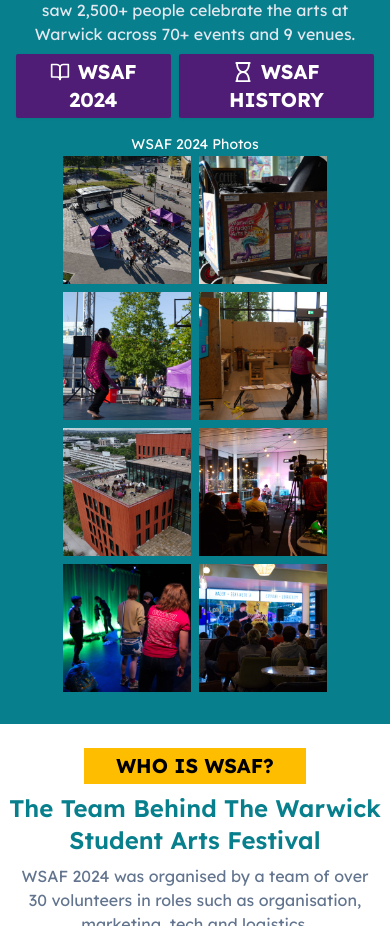
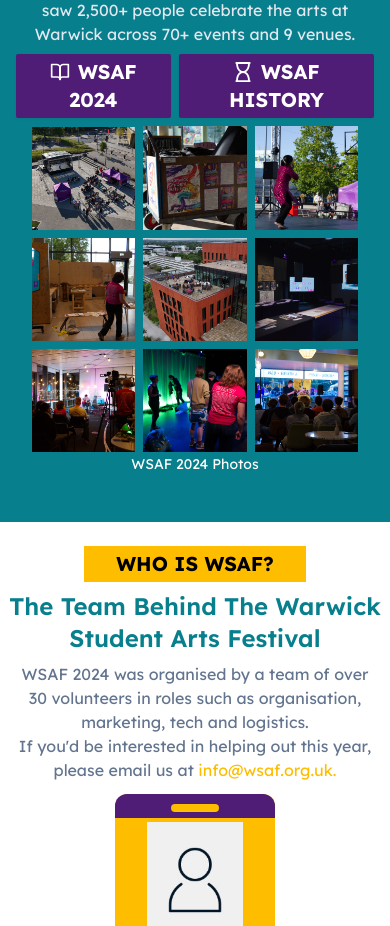
Before and after one commit to WarwickStudentArtsFestival/wsaf25-website, a Next.js app: page / in a window 390 px wide. Shown: the part 4640-5566 px from the top of the page. Built offline with nearby package versions, Linux system fonts and the light colour scheme.

Commit message:
history gallery responsive on mobile

```diff
--- a/src/app/(home)/components/history.tsx
+++ b/src/app/(home)/components/history.tsx
@@ -1,21 +1,10 @@
 import { FiBookOpen } from 'react-icons/fi';
-import {
-  FaRegHourglass,
-} from 'react-icons/fa';
+import { FaRegHourglass } from 'react-icons/fa';
 import Image from 'next/image';
-import PiazzaStage from '@/assets/images/stage.jpg';
-import Dance from '@/assets/images/dance.jpg';
-import Curiositea from '@/assets/images/curiositea.jpg';
-import Art from '@/assets/images/art.jpg';
-import Curiositea2 from '@/assets/images/curiositea-2.jpg';
-import FabTerrace from '@/assets/images/fab-terrace.jpg';
-import FabTerrace2 from '@/assets/images/fab-terrace-2.jpg';
-import Theatre from '@/assets/images/theatre.jpg';
-import TshirtMaking from '@/assets/images/tshirt-making.jpg';
-import WsafClosingSpeech from '@/assets/images/wsaf-closing-speech.jpg';
 import HighlightedHeading from '@/app/components/highlighted-heading';
 import Wsaf2015StandImage from '@/assets/history/wsaf-2015-stand.jpg';
 import Link from 'next/link';
+import LastYearGallery from '@/app/history/components/last-year-gallery';
 
 export default function History() {
   return (
@@ -75,61 +64,8 @@ export default function History() {
         </Link>
       </div>
 
-      <p className="mt-4 mb-0.5 text-white text-sm">WSAF 2024 Photos</p>
-      <div className="px-8 lg:text-lg max-w-5xl mx-auto">
-        <div className="grid grid-cols-2 sm:grid-cols-3 lg:grid-cols-5 gap-2 w-max mx-auto">
-          <Image
-            src={PiazzaStage}
-            alt="Aerial photo of dance at the WSAF piazza stage"
-            className="object-contain h-32 md:h-40 w-auto"
-          />
-          <Image
-            src={Curiositea}
-            alt="The WSAF-mobile at Curiositea"
-            className="object-contain h-32 md:h-40 w-auto"
-          />
-          <Image
-            src={Dance}
-            alt="Dance at the WSAF piazza stage"
-            className="object-contain h-32 md:h-40 w-auto"
-          />
-          <Image
-            src={TshirtMaking}
-            alt="T-shirt making workship in the FAB"
-            className="object-contain h-32 md:h-40 w-auto"
-          />
-          <Image
-            src={FabTerrace}
-            alt="Aerial photo of WSAF at the FAB terrace"
-            className="object-contain h-32 md:h-40 w-auto"
-          />
-          <Image
-            src={Art}
-            alt="The WSAF art gallery"
-            className="object-contain h-32 md:h-40 w-auto hidden sm:block"
-          />
-          <Image
-            src={FabTerrace2}
-            alt="The indoor WSAF FAB terrace"
-            className="object-contain h-32 md:h-40 w-auto"
-          />
-          <Image
-            src={Theatre}
-            alt="Theatre at WSAF"
-            className="object-contain h-32 md:h-40 w-auto"
-          />
-          <Image
-            src={Curiositea2}
-            alt="WSAF comedy night at Curiositea"
-            className="object-contain h-32 md:h-40 w-auto"
-          />
-          <Image
-            src={WsafClosingSpeech}
-            alt="WSAF closing speech"
-            className="object-contain h-32 md:h-40 w-auto hidden lg:block"
-          />
-        </div>
-      </div>
+      <LastYearGallery />
+      <p className="mt-0.5 mb-4 text-white text-sm">WSAF 2024 Photos</p>
     </section>
   );
 }
--- /dev/null
+++ b/src/app/history/components/last-year-gallery.tsx
@@ -0,0 +1,46 @@
+import Image from 'next/image';
+import PiazzaStage from '@/assets/images/stage.jpg';
+import Dance from '@/assets/images/dance.jpg';
+import Curiositea from '@/assets/images/curiositea.jpg';
+import Art from '@/assets/images/art.jpg';
+import Curiositea2 from '@/assets/images/curiositea-2.jpg';
+import FabTerrace from '@/assets/images/fab-terrace.jpg';
+import FabTerrace2 from '@/assets/images/fab-terrace-2.jpg';
+import Theatre from '@/assets/images/theatre.jpg';
+import TshirtMaking from '@/assets/images/tshirt-making.jpg';
+import WsafClosingSpeech from '@/assets/images/wsaf-closing-speech.jpg';
+
+export default function LastYearGallery() {
+  const images = [
+    { src: PiazzaStage, alt: 'Aerial photo of dance at the WSAF piazza stage' },
+    { src: Curiositea, alt: 'The WSAF-mobile at Curiositea' },
+    { src: Dance, alt: 'Dance at the WSAF piazza stage' },
+    { src: TshirtMaking, alt: 'T-shirt making workshop in the FAB' },
+    { src: FabTerrace, alt: 'Aerial photo of WSAF at the FAB terrace' },
+    { src: Art, alt: 'The WSAF art gallery' },
+    { src: FabTerrace2, alt: 'The indoor WSAF FAB terrace' },
+    { src: Theatre, alt: 'Theatre at WSAF' },
+    { src: Curiositea2, alt: 'WSAF comedy night at Curiositea' },
+    { src: WsafClosingSpeech, alt: 'WSAF closing speech' },
+  ];
+
+  return (
+    <div className="grid grid-cols-3 max-w-6xl sm:grid-cols-3 md:grid-cols-4 lg:grid-cols-5 xl:grid-cols-5 gap-2 sm:gap-4 w-full mx-auto px-4 lg:px-2">
+      {images.map((image, index) => (
+        <div
+          key={index}
+          className={`flex justify-center items-center ${
+            index === 9 && 'hidden md:flex'
+          }`}
+        >
+          <Image
+            src={image.src}
+            alt={image.alt}
+            className="object-contain w-full h-auto max-w-[150px] sm:max-w-[180px] md:max-w-[200px] lg:max-w-[250px]"
+            loading="lazy"
+          />
+        </div>
+      ))}
+    </div>
+  );
+}
--- a/src/app/history/components/last-year.tsx
+++ b/src/app/history/components/last-year.tsx
@@ -1,16 +1,6 @@
-import Image from 'next/image';
 import { FiBookOpen } from 'react-icons/fi';
 import HighlightedHeading from '@/app/components/highlighted-heading';
-import PiazzaStage from '@/assets/images/stage.jpg';
-import Dance from '@/assets/images/dance.jpg';
-import Curiositea from '@/assets/images/curiositea.jpg';
-import Art from '@/assets/images/art.jpg';
-import Curiositea2 from '@/assets/images/curiositea-2.jpg';
-import FabTerrace from '@/assets/images/fab-terrace.jpg';
-import FabTerrace2 from '@/assets/images/fab-terrace-2.jpg';
-import Theatre from '@/assets/images/theatre.jpg';
-import TshirtMaking from '@/assets/images/tshirt-making.jpg';
-import WsafClosingSpeech from '@/assets/images/wsaf-closing-speech.jpg';
+import LastYearGallery from './last-year-gallery';
 
 export default function LastYearSection() {
   return (
@@ -29,61 +19,7 @@ export default function LastYearSection() {
       <h1 className="text-teal text-2xl font-semibold mb-2">
         WSAF 2024 Photos
       </h1>
-
-      <div className="px-8 lg:text-lg max-w-5xl mx-auto">
-        <div className="grid grid-cols-2 m-0 sm:grid-cols-3 lg:grid-cols-5 gap-2 w-max mx-auto">
-          <Image
-            src={PiazzaStage}
-            alt="Aerial photo of dance at the WSAF piazza stage"
-            className="object-contain h-32 md:h-40 w-auto"
-          />
-          <Image
-            src={Curiositea}
-            alt="The WSAF-mobile at Curiositea"
-            className="object-contain h-32 md:h-40 w-auto"
-          />
-          <Image
-            src={Dance}
-            alt="Dance at the WSAF piazza stage"
-            className="object-contain h-32 md:h-40 w-auto"
-          />
-          <Image
-            src={TshirtMaking}
-            alt="T-shirt making workship in the FAB"
-            className="object-contain h-32 md:h-40 w-auto"
-          />
-          <Image
-            src={FabTerrace}
-            alt="Aerial photo of WSAF at the FAB terrace"
-            className="object-contain h-32 md:h-40 w-auto"
-          />
-          <Image
-            src={Art}
-            alt="The WSAF art gallery"
-            className="object-contain h-32 md:h-40 w-auto hidden sm:block"
-          />
-          <Image
-            src={FabTerrace2}
-            alt="The indoor WSAF FAB terrace"
-            className="object-contain h-32 md:h-40 w-auto"
-          />
-          <Image
-            src={Theatre}
-            alt="Theatre at WSAF"
-            className="object-contain h-32 md:h-40 w-auto"
-          />
-          <Image
-            src={Curiositea2}
-            alt="WSAF comedy night at Curiositea"
-            className="object-contain h-32 md:h-40 w-auto"
-          />
-          <Image
-            src={WsafClosingSpeech}
-            alt="WSAF closing speech"
-            className="object-contain h-32 md:h-40 w-auto hidden lg:block"
-          />
-        </div>
-      </div>
+      <LastYearGallery />
 
       <div className="flex flex-col mb-4 sm:flex-row items-center justify-center gap-2 my-2 text-white">
         <a
```
